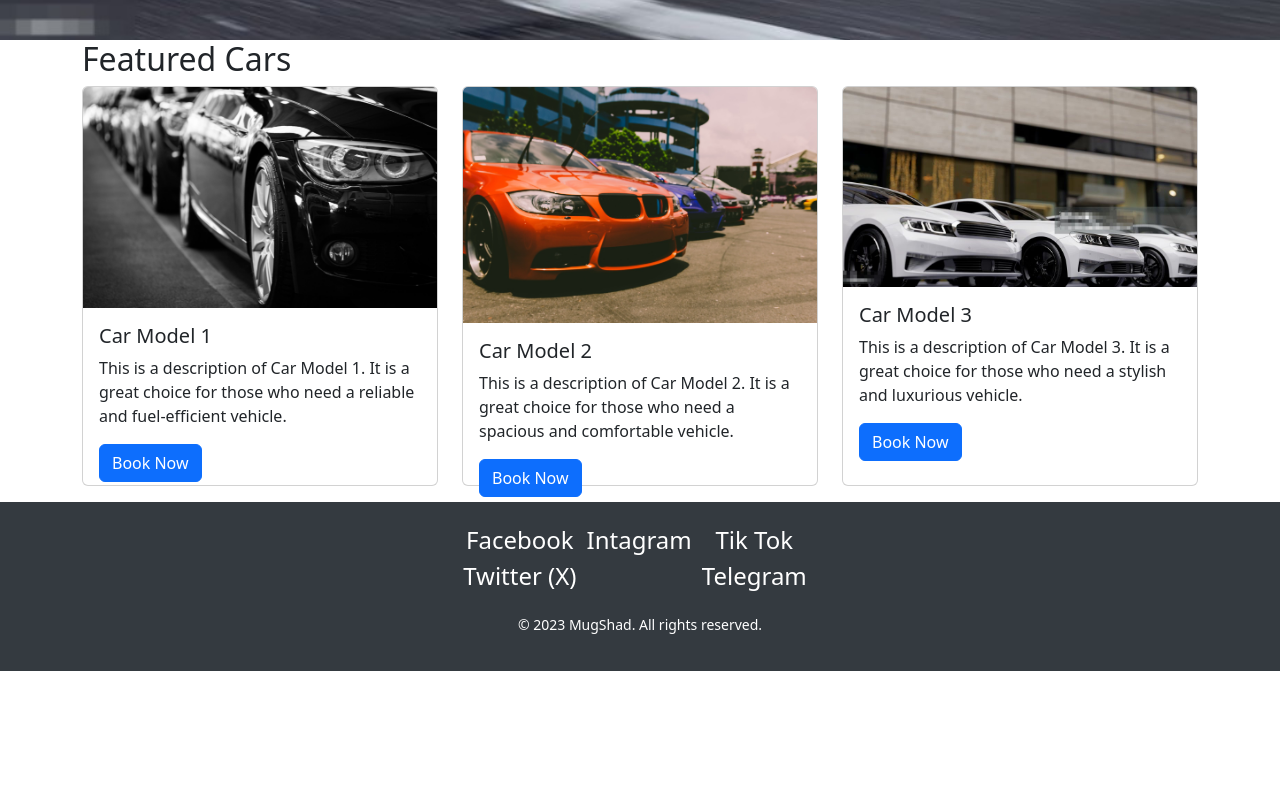
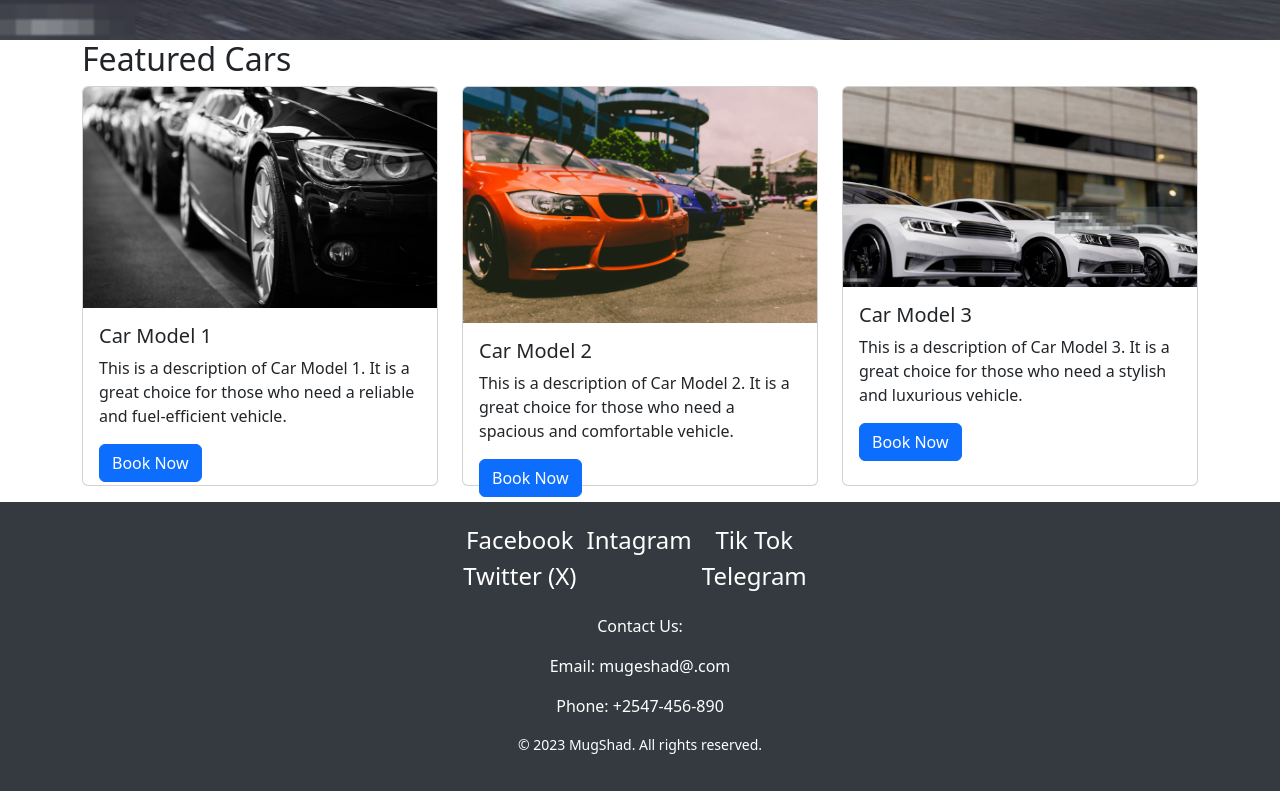
Before and after one commit to LASTBORN3021/mugshadCarRentalManagmentSystem, an Angular app in the folder car-rental-frontend/: page /home in a window 1280 px wide. Shown: the part 880-1671 px from the top of the page. Before the commit the page ends 1551 px from the top, so only its background shows below. Built offline with nearby package versions, Linux system fonts and the light colour scheme.

Commit message:
more info of social media

```diff
--- a/car-rental-frontend/src/app/components/footer/footer.component.html
+++ b/car-rental-frontend/src/app/components/footer/footer.component.html
@@ -1,5 +1,6 @@
 <div class="footer">
   <!-- Social Media Icons -->
+
   <ul class="social-icons">
     <div>
       <li><a href="#" class="fab fa-facebook-f">Facebook</a></li>
@@ -12,6 +13,11 @@
     </div>
     <!-- Add more social media icons as needed -->
   </ul>
+  <div class="contact-info">
+    <p>Contact Us:</p>
+    <p>Email: mugeshad@.com</p>
+    <p>Phone: +2547-456-890</p>
+  </div>
 
   <!-- Copyright Information -->
   <p class="copyright">&copy; 2023 MugShad. All rights reserved.</p>
```
Also changed, not shown: car-rental-frontend/src/app/components/footer/footer.component.scss (line endings or trailing spaces).
